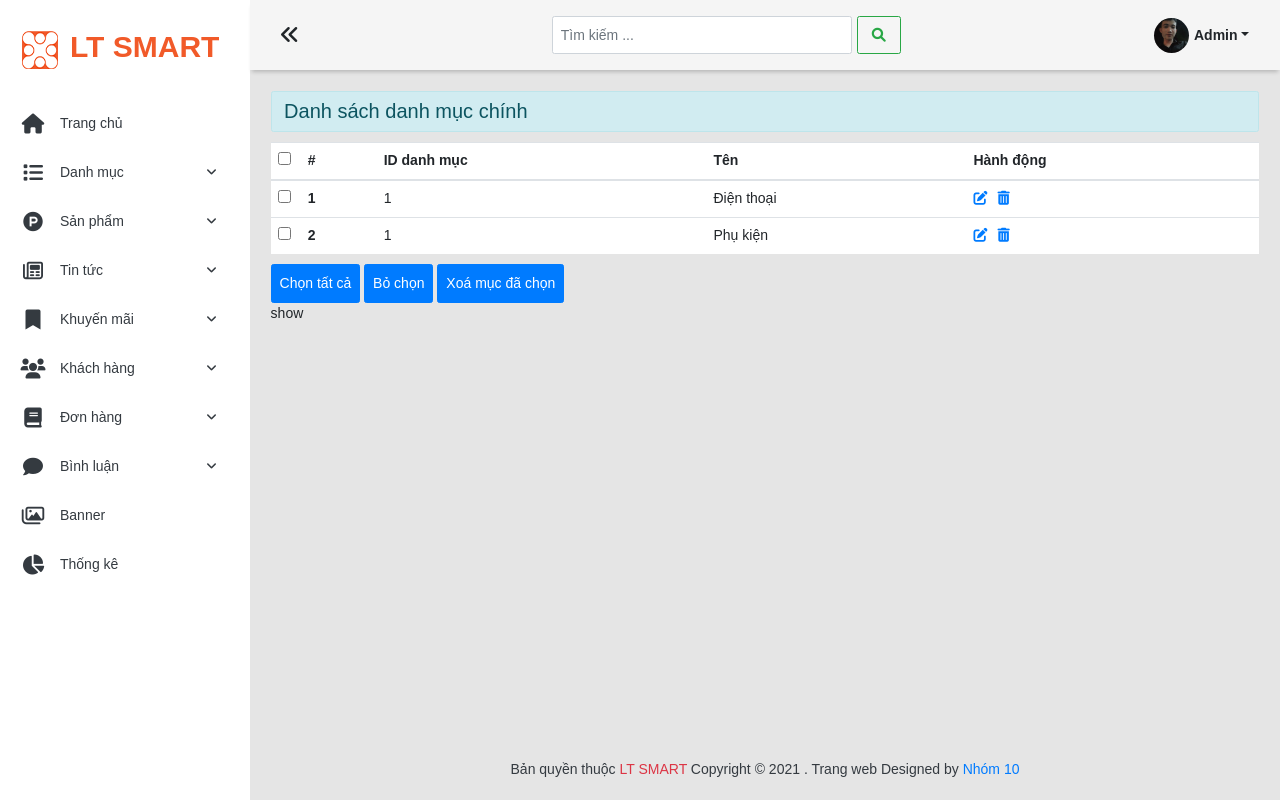
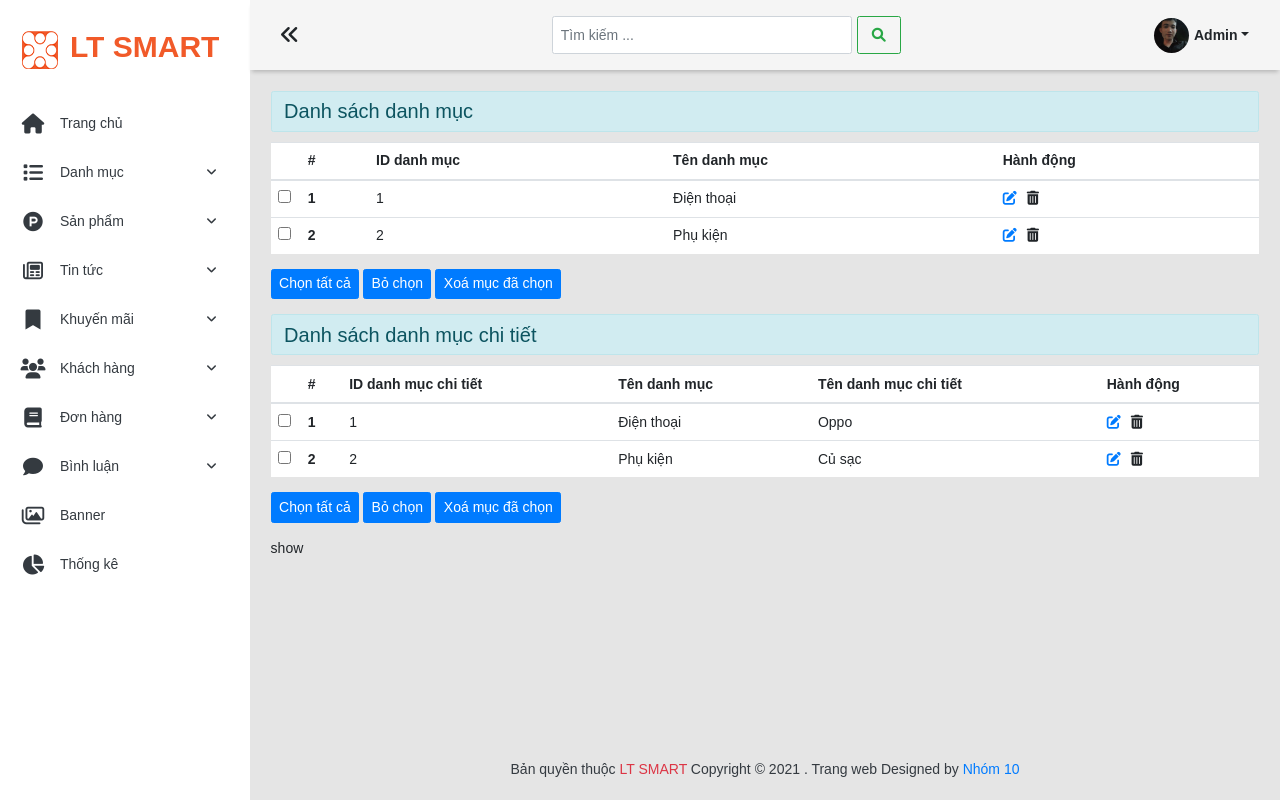
Before and after one commit to doanvanlong/Project_Duan1_PHP_Basic, a PHP site: page /admin/list-danh-muc in a window 1280 px wide. Run offline with PHP 8.4, Linux system fonts and the light colour scheme; some libraries are stand-ins or nearby versions.

Commit message:
checked all ,delete danh muc = JQuery

```diff
--- a/admin/views/danh-muc/list-danh-muc.php
+++ b/admin/views/danh-muc/list-danh-muc.php
@@ -1,31 +1,77 @@
-<h2 class="alert alert-info  heading-cate">Danh sách danh mục chính </h2>
+<div>
+  <h2 class="alert alert-info  heading-cate">Danh sách danh mục </h2>
+  <form action="" method="POST" id="delete-danh-muc-chinh">
     <table class="table">
       <thead>
         <tr>
-      <th scope="col" style="width:3%"><input type="checkbox"></th>
+          <th scope="col" style="width:3%"></th>
           <th scope="col">#</th>
           <th scope="col">ID danh mục</th>
-      <th scope="col">Tên</th>
+          <th scope="col">Tên danh mục</th>
           <th scope="col">Hành động</th>
         </tr>
       </thead>
       <tbody>
         <tr>
-      <td><input type="checkbox"></td>
+          <td><input class="check-dm-chinh" name="dm-chinh[]" value="1" type="checkbox"></td>
           <th scope="row">1</th>
           <td>1</td>
           <td>Điện thoại</td>
-      <td><a href=""><i class="fas fa-edit mr-3"></i></a><a href=""><i class="fas fa-trash-alt"></i></a></td>
+          <td><a href=""><i class="fas fa-edit mr-3"></i></a><span class="delete-dm-chinh" data-id_dm_chinh="1"><i class="fas fa-trash-alt"></i></span></td>
         </tr>
         <tr>
-      <td><input type="checkbox"></td>
+          <td><input class="check-dm-chinh" name="dm-chinh[]" value="2" type="checkbox"></td>
           <th scope="row">2</th>
-      <td>1</td>
+          <td>2</td>
           <td>Phụ kiện</td>
-      <td><a href=""><i class="fas fa-edit mr-3"></i></a><a href=""><i class="fas fa-trash-alt"></i></a></td>
+          <td><a href=""><i class="fas fa-edit mr-3"></i></a><span class="delete-dm-chinh" data-id_dm_chinh="2"><i class="fas fa-trash-alt"></i></span></td>
         </tr>
       </tbody>
     </table>
-<button class="btn btn-primary">Chọn tất cả</button>
-<button class="btn btn-primary">Bỏ chọn</button>
-<button class="btn btn-primary">Xoá mục đã chọn</button>
+    <div class="my-4">
+      <div class="btn btn-primary" id="checkall-dm-chinh">Chọn tất cả</div>
+      <div class="btn btn-primary" id="uncheck-dm-chinh">Bỏ chọn</div>
+      <button type="submit" class="btn btn-primary">Xoá mục đã chọn</button>
+    </div>
+  </form>
+</div>
+<div class="my-4">
+  <h2 class="alert alert-info  heading-cate">Danh sách danh mục chi tiết </h2>
+  <form action="" id="delete-danh-muc-con" method="POST">
+    <table class="table">
+      <thead>
+        <tr>
+          <th scope="col" style="width:3%"></th>
+          <th scope="col">#</th>
+          <th scope="col">ID danh mục chi tiết</th>
+          <th scope="col">Tên danh mục</th>
+          <th scope="col">Tên danh mục chi tiết</th>
+          <th scope="col">Hành động</th>
+        </tr>
+      </thead>
+      <tbody>
+        <tr>
+          <td><input type="checkbox" name="dm-con[]" value="1" class="check-dm-con"></td>
+          <th scope="row">1</th>
+          <td>1</td>
+          <td>Điện thoại</td>
+          <td>Oppo</td>
+          <td><a href=""><i class="fas fa-edit mr-3"></i></a><span class="delete-dm-con" data-id_dm_con="1"><i class="fas fa-trash-alt"></i></span></td>
+        </tr>
+        <tr>
+          <td><input type="checkbox" name="dm-con[]" value="2" class="check-dm-con"></td>
+          <th scope="row">2</th>
+          <td>2</td>
+          <td>Phụ kiện</td>
+          <td>Củ sạc</td>
+          <td><a href=""><i class="fas fa-edit mr-3"></i></a><span class="delete-dm-con" data-id_dm_con="2"><i class="fas fa-trash-alt"></i></span></td>
+        </tr>
+      </tbody>
+    </table>
+    <div class="my-4">
+      <div class="btn btn-primary" id="checkall-dm-con">Chọn tất cả</div>
+      <div class="btn btn-primary" id="uncheck-dm-con">Bỏ chọn</div>
+      <button type="submit" class="btn btn-primary">Xoá mục đã chọn</button>
+    </div>
+  </form>
+</div>
--- a/content/admin/css/base.css
+++ b/content/admin/css/base.css
@@ -30,7 +30,7 @@ select#exampleFormControlSelect1 {
 }
 .btn{
     font-size: 1.4rem !important;
-    padding: .8rem !important;
+    /* padding: .8rem !important; */
 }
 .padding-select{
   padding: .5rem;
--- a/content/admin/js/main.js
+++ b/content/admin/js/main.js
@@ -189,5 +189,74 @@ $(document).ready(function () {
       });
     }
   });
+  //check all  danh mục
 
+  // check danh mục chính
+  $("#checkall-dm-chinh").click(function (isChecked) {
+    if (isChecked) {
+      $(".check-dm-chinh").each(function () {
+        this.checked = true;
+      });
+    }
+  });
+  // bỏ mục đã check
+  $("#uncheck-dm-chinh").click(function (notChecked) {
+    if (notChecked) {
+      $(".check-dm-chinh").each(function () {
+        this.checked = false;
+      });
+    }
+  });
+  // check danh mục con
+  $("#checkall-dm-con").click(function (isChecked) {
+    if (isChecked) {
+      $(".check-dm-con").each(function () {
+        this.checked = true;
+      });
+    }
+  });
+  // bỏ mục đã check
+  $("#uncheck-dm-con").click(function (notChecked) {
+    if (notChecked) {
+      $(".check-dm-con").each(function () {
+        this.checked = false;
+      });
+    }
+  });
+
+  //delete checked danh mục chính
+  // php nhận value là id để xoá dm
+  $("#delete-danh-muc-chinh").submit(function (e) {
+    e.preventDefault();
+    $.ajax({
+      type: "POST",
+      url: "../admin/xu-ly/danh-muc/delete-danh-muc.php", //gửi đến thư mục xữ lý
+      data: $("#delete-danh-muc-chinh").serializeArray(), //gửi hết dữ liệu trong form theo name
+      success: function (data) {
+        console.log(data);
+      },
+    });
+  });
+  //delete checked danh mục con
+  // php nhận value là id để xoá dm
+  $("#delete-danh-muc-con").submit(function (e) {
+    e.preventDefault();
+    $.ajax({
+      type: "POST",
+      url: "../admin/xu-ly/danh-muc/delete-danh-muc.php", //gửi đến thư mục xữ lý
+      data: $("#delete-danh-muc-con").serializeArray(), //gửi hết dữ liệu trong form theo name
+      success: function (data) {
+        console.log(data);
+      },
+    });
+  });
+
+  // delete danh mục chính theo id  ,dùng thuộc tính data- của html
+  $('.delete-dm-chinh').click(function () {
+    alert($(this).data('id_dm_chinh'));
+  })
+   // delete danh mục con theo id  ,dùng thuộc tính data- của html
+   $('.delete-dm-con').click(function () {
+    alert($(this).data('id_dm_con'));
+  })
 });
```
Also changed, not shown: admin/views/danh-muc/add-danh-muc.php (+2 -22 lines), admin/xu-ly/danh-muc/delete-danh-muc.php (added, +8 -0 lines). Lines whose indentation alone changed are shown as unchanged.
